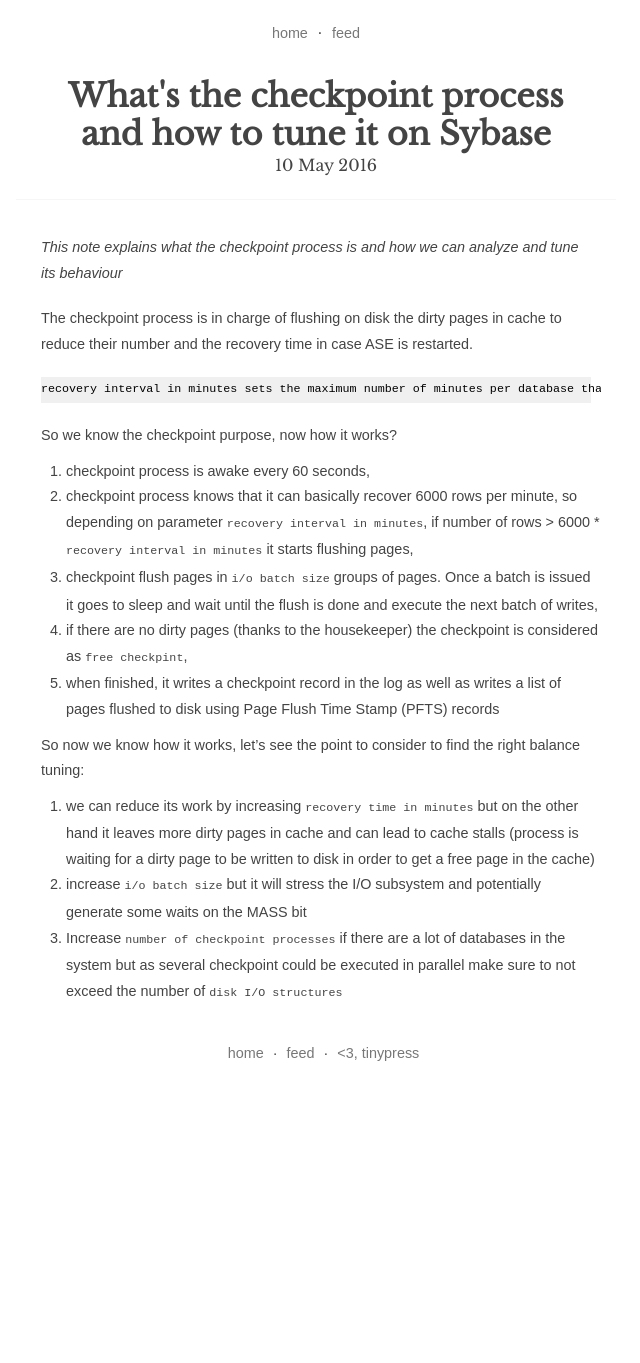
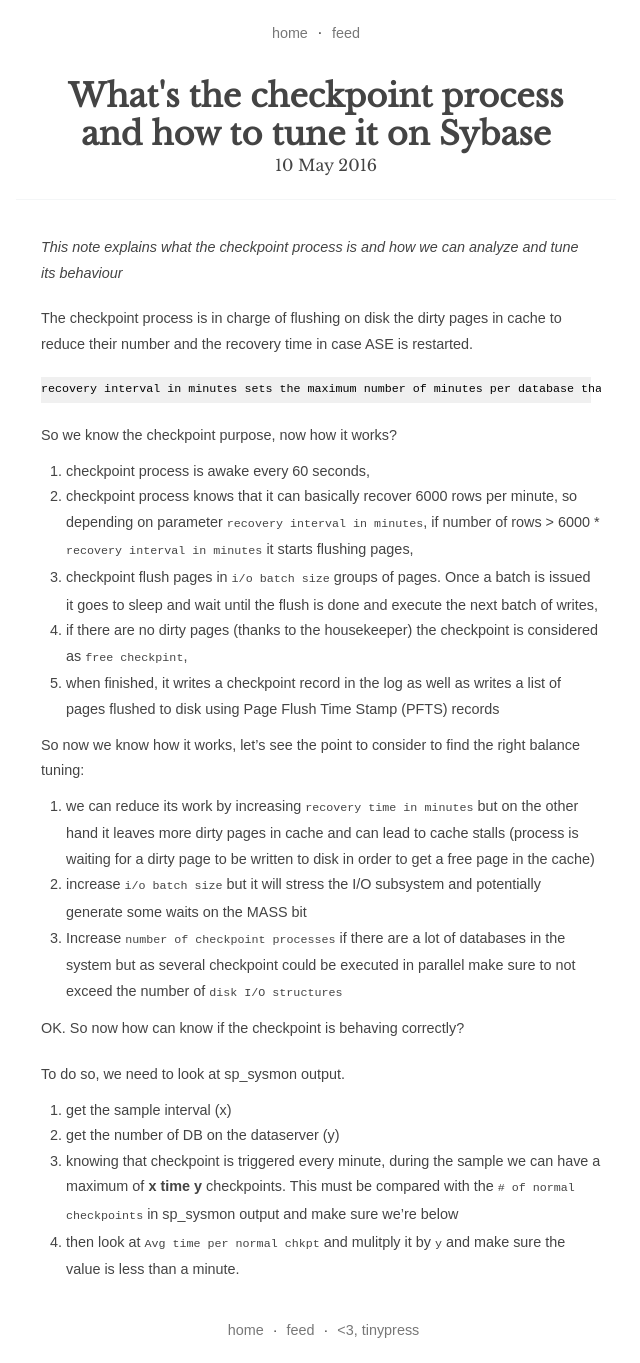
Before and after one commit to fipnova51/fipnova51.github.io, a Jekyll site: the page built from _posts/2016-05-10-what-s-the-checkpoint-process-and-how-to-tune-it-on-sybase.markdown, in a window 1280 px wide. Shown: the whole page, without its empty margins (324-964 px from the left). Built offline with Jekyll 4.4.1, drawn with Linux system fonts in a browser that asks for light colours; before the commit the page ends 1087 px from its top, so only the background shows below that.

Commit message:
Post update: What's the checkpoint process and how to tune it on Sybase

```diff
--- a/_posts/2016-05-10-what-s-the-checkpoint-process-and-how-to-tune-it-on-sybase.markdown
+++ b/_posts/2016-05-10-what-s-the-checkpoint-process-and-how-to-tune-it-on-sybase.markdown
@@ -26,3 +26,12 @@
 1. we can reduce its work by increasing `recovery time in minutes` but on the other hand it leaves more dirty pages in cache and can lead to cache stalls (process is waiting for a dirty page to be written to disk in order to get a free page in the cache)
 1. increase `i/o batch size` but it will stress the I/O subsystem and potentially generate some waits on the MASS bit
 1. Increase `number of checkpoint processes` if there are a lot of databases in the system but as several checkpoint could be executed in parallel make sure to not exceed the number of `disk I/O structures`
+
+OK. So now how can know if the checkpoint is behaving correctly?
+
+To do so, we need to look at sp_sysmon output.
+
+1. get the sample interval (x)
+2. get the number of DB on the dataserver (y)
+3. knowing that checkpoint is triggered every minute, during the sample we can have a maximum of **x time y** checkpoints. This must be compared with the `# of normal checkpoints` in sp_sysmon output and make sure we're below
+4. then look at `Avg time per normal chkpt` and mulitply it by `y` and make sure the value is less than a minute.
```
